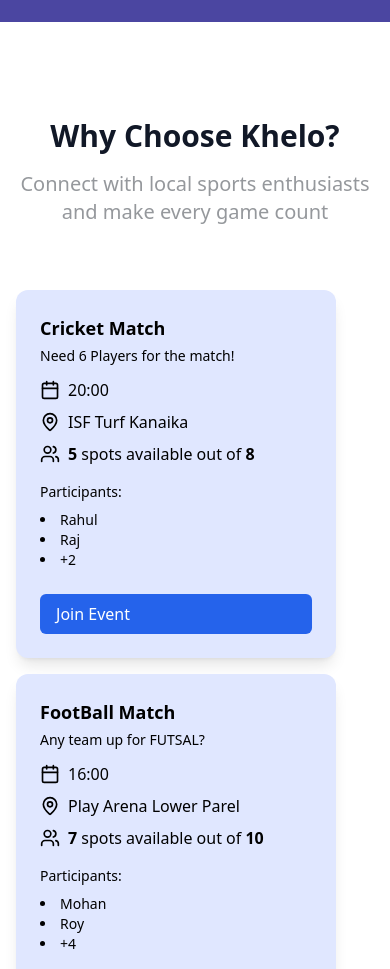
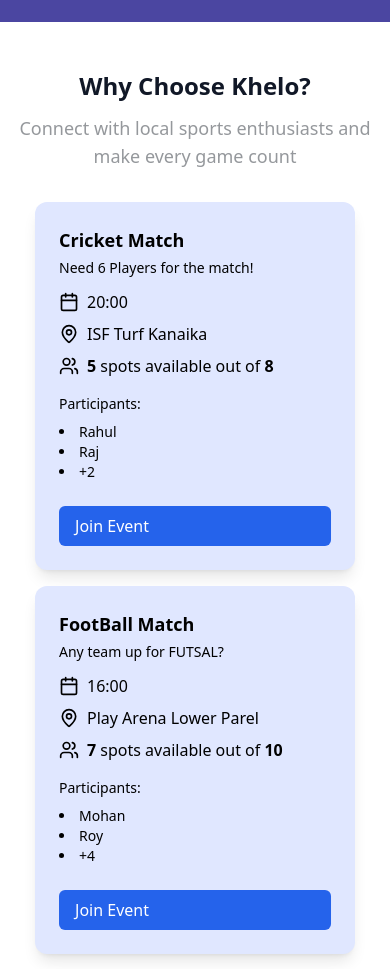
Before and after one commit to EM-brijesh/khel_fron, a React (Vite) app: page / in a window 390 px wide. Shown: the part 574-1543 px from the top of the page. Built offline with nearby package versions, Linux system fonts and the light colour scheme; grey boxes are pictures that could not be loaded.

Commit message:
ui fix of static

```diff
--- a/src/components/Features.tsx
+++ b/src/components/Features.tsx
@@ -1,70 +1,61 @@
 import Card from './StaticCard';
-
-
 
 export const Features = () => {
   return (
-    <div className="bg-white py-24">
+    <div className="bg-white py-12 sm:py-16 md:py-20 lg:py-24">
       <div className="max-w-7xl mx-auto px-4 sm:px-6 lg:px-8">
-        <div className="text-center mb-16">
-          <h2 className="text-3xl font-bold text-gray-900">Why Choose Khelo?</h2>
-          <p className="mt-4 text-xl text-gray-600">Connect with local sports enthusiasts and make every game count</p>
+        {/* Responsive heading section */}
+        <div className="text-center mb-8 sm:mb-12 lg:mb-16">
+          <h2 className="text-2xl sm:text-3xl font-bold text-gray-900">
+            Why Choose Khelo?
+          </h2>
+          <p className="mt-3 sm:mt-4 text-lg sm:text-xl text-gray-600 max-w-2xl mx-auto">
+            Connect with local sports enthusiasts and make every game count
+          </p>
         </div>
 
-        <div
-          className="grid grid-cols-1 sm:grid-cols-2 lg:grid-cols-3 gap-4 sm:gap-6 lg:gap-8 animate-float bg-indigo"
-          style={{ animationDelay: '0s' }}
-        >
-          {/* Cards only on Home page */}
+        {/* Responsive grid layout */}
+        <div className="grid grid-cols-1 sm:grid-cols-2 lg:grid-cols-3 gap-4 sm:gap-6 lg:gap-8 animate-float">
+          {/* Cricket Match Card */}
+          <div className="flex justify-center">
             <Card
               title="Cricket Match"
               desc="Need 6 Players for the match!"
               date="20:00"
               location="ISF Turf Kanaika"
-            vacant={8} isFull={false} participants={['Rahul', 'Raj', '+2']}
+              vacant={8}
+              isFull={false}
+              participants={['Rahul', 'Raj', '+2']}
             />
+          </div>
+
+          {/* Football Match Card */}
+          <div className="flex justify-center">
             <Card
               title="FootBall Match"
               desc="Any team up for FUTSAL?"
               date="16:00"
               location="Play Arena Lower Parel"
-            vacant={10} isFull={false} participants={["Mohan", "Roy", '+4']}
+              vacant={10}
+              isFull={false}
+              participants={["Mohan", "Roy", '+4']}
             />
+          </div>
+
+          {/* Volleyball Card */}
+          <div className="flex justify-center">
             <Card
               title="Volley SESh!"
               desc="Join Morning Volleyball"
               date="7:30"
               location="Khar GYM-Khana"
-            vacant={6} isFull={false} participants={["Adam", "Ravi", '+2']}
+              vacant={6}
+              isFull={false}
+              participants={["Adam", "Ravi", '+2']}
             />
           </div>
-
-
-
-
-        {/* <div className="grid grid-cols-1 md:grid-cols-2 lg:grid-cols-4 gap-8">
-          <Feature
-            icon={<Users className="w-6 h-6 text-indigo-600" />}
-            title="Community First"
-            description="Join a vibrant community of sports enthusiasts in your area"
-          />
-          <Feature
-            icon={<Calendar className="w-6 h-6 text-indigo-600" />}
-            title="Regular Events"
-            description="Find and participate in weekly sports events near you"
-          />
-          <Feature
-            icon={<Trophy className="w-6 h-6 text-indigo-600" />}
-            title="All Skill Levels"
-            description="Whether you're a beginner or pro, there's a place for you"
-          />
-          <Feature
-            icon={<MapPin className="w-6 h-6 text-indigo-600" />}
-            title="Local Focus"
-            description="Discover sports venues and events in your neighborhood"
-          />
-        </div> */}
+        </div>
       </div>
     </div>
   );
-}
+};
```
Lines whose indentation alone changed are shown as unchanged.
